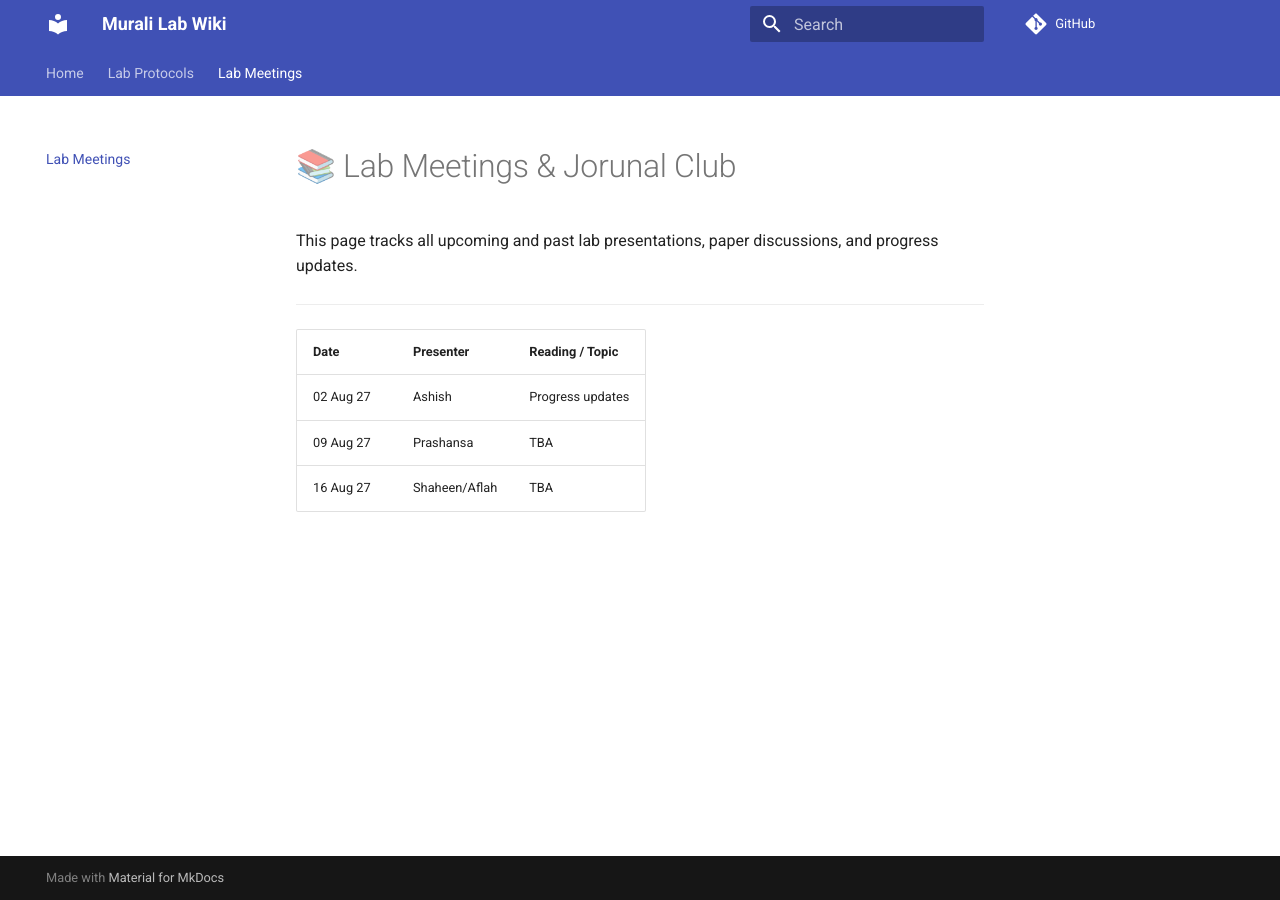
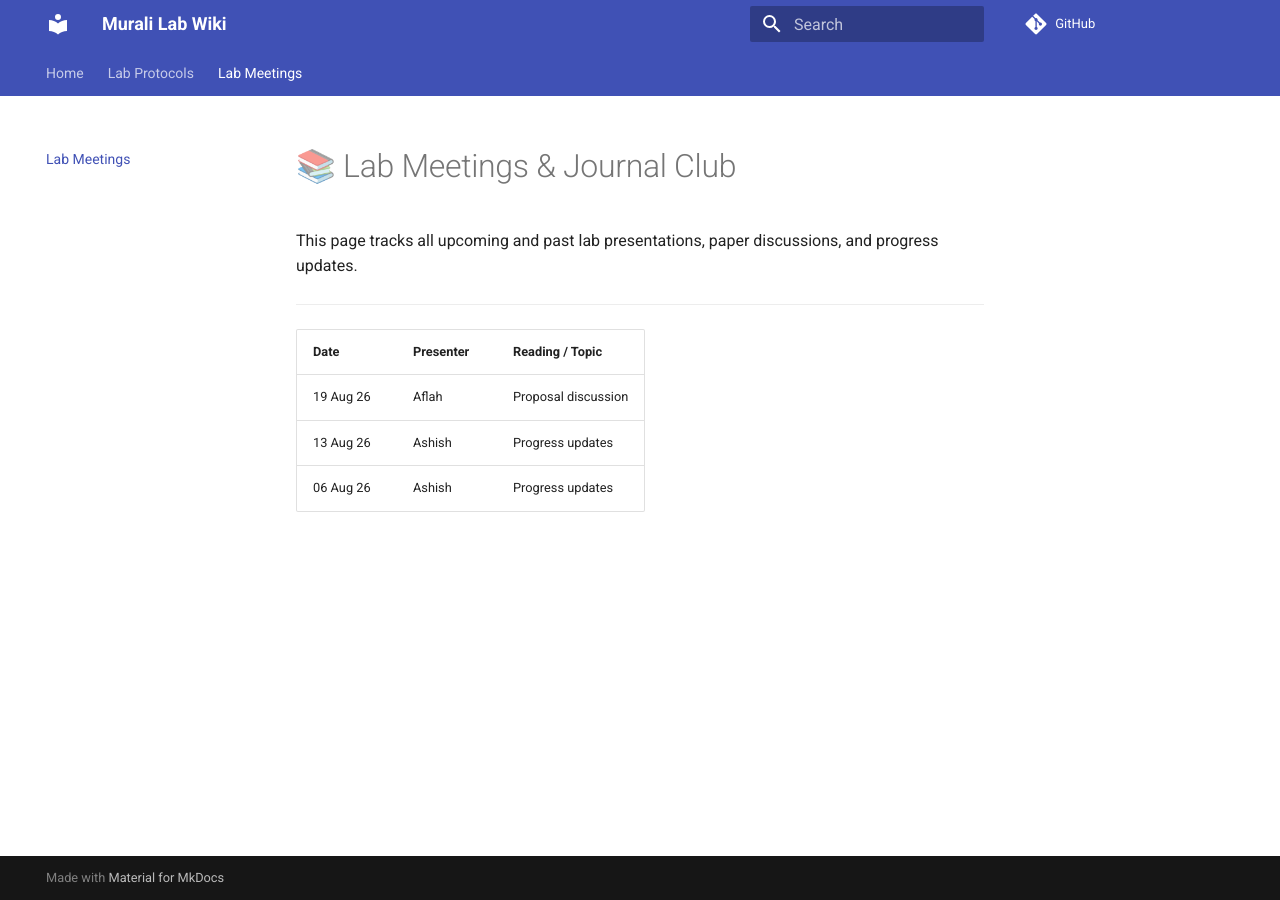
Before and after one commit to Muralilab-CCN/lab_wiki, an MkDocs documentation site: the page built from docs/meetings.md, in a window 1280 px wide. Built offline with MkDocs 1.6.1 and Material for MkDocs 9.7.7, drawn with Linux system fonts in a browser that asks for light colours; comment, search, counter and statistics services are not loaded.

Commit message:
meeting update

```diff
--- a/docs/meetings.md
+++ b/docs/meetings.md
@@ -1,4 +1,4 @@
-# 📚 Lab Meetings & Jorunal Club
+# 📚 Lab Meetings & Journal Club
 
 This page tracks all upcoming and past lab presentations, paper discussions, and progress updates.
 
@@ -9,6 +9,6 @@ This page tracks all upcoming and past lab presentations, paper discussions, and
 
 | Date | Presenter | Reading / Topic |
 | :--- | :--- | :--- |
-| 02 Aug 27 | Ashish | Progress updates |
-| 09 Aug 27 | Prashansa | TBA |
-| 16 Aug 27 | Shaheen/Aflah | TBA |
+| 19 Aug 26 | Aflah | Proposal discussion |
+| 13 Aug 26 | Ashish | Progress updates |
+| 06 Aug 26 | Ashish | Progress updates |
```
